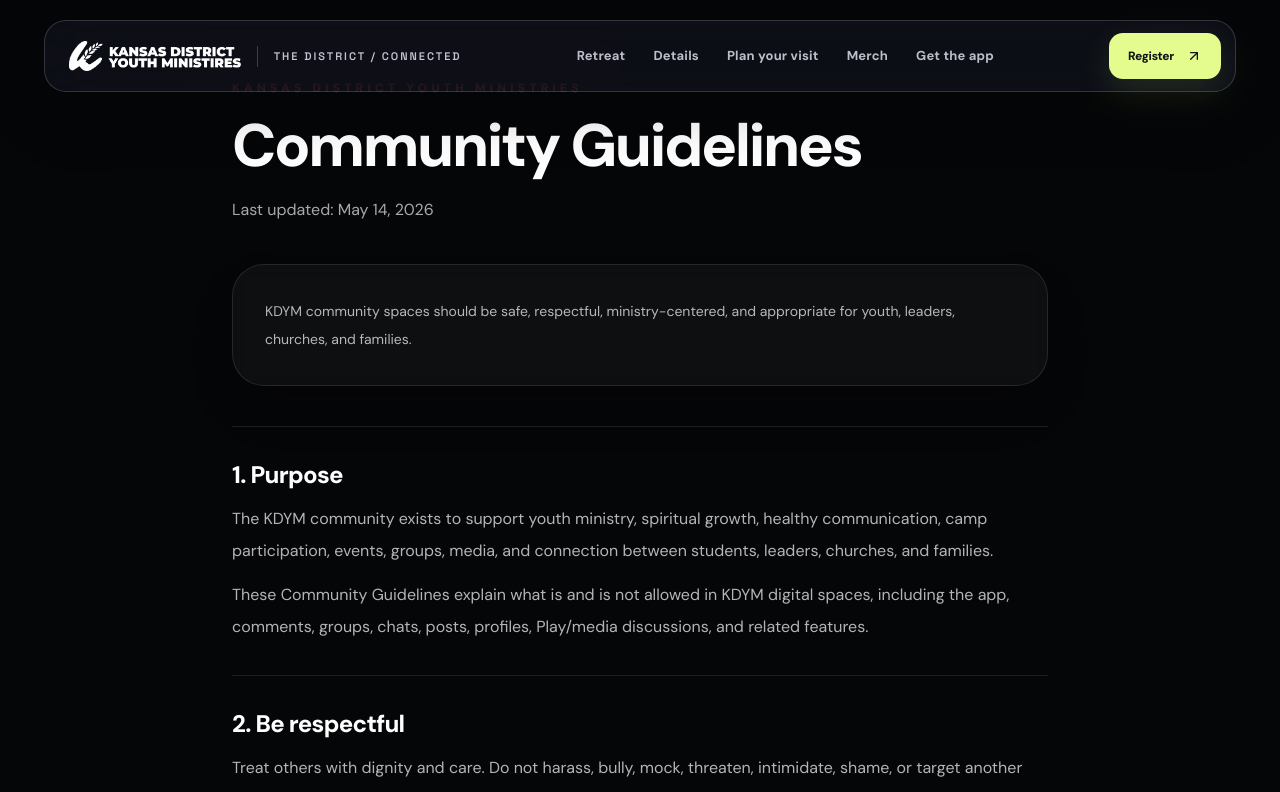
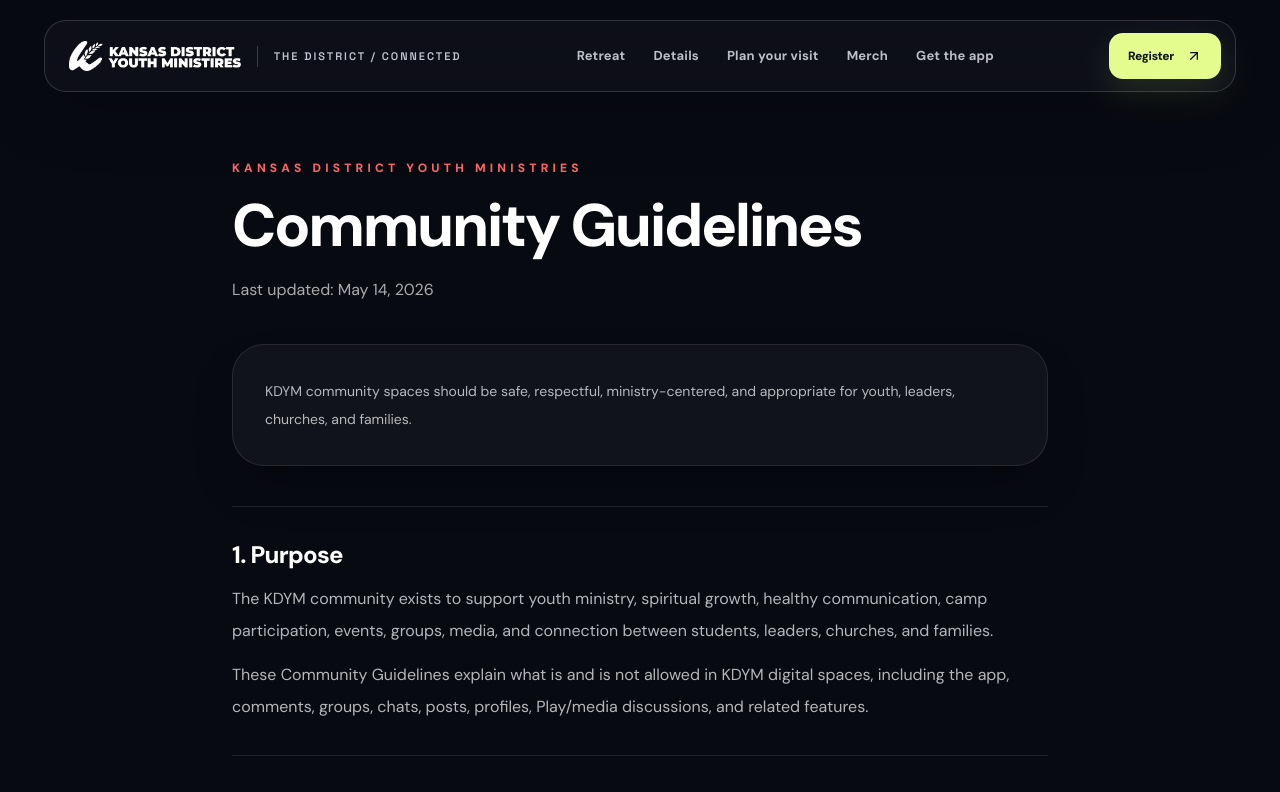
Before and after one commit to sparkdeveloping/kdym, a Next.js app: page /community-guidelines in a window 1280 px wide. Shown: the top 792 px of the page. Built offline with nearby package versions, Linux system fonts and the light colour scheme.

Commit message:
Fix repeated page titles and integrate policy pages with shared site layout

```diff
--- a/app/community-guidelines/page.jsx
+++ b/app/community-guidelines/page.jsx
@@ -99,13 +99,13 @@
 ];
 
 export const metadata = {
-  title: "Community Guidelines | KDYM",
+  title: "Community Guidelines",
   description: "Community Guidelines for Kansas District Youth Ministries digital spaces."
 };
 
 export default function CommunityGuidelinesPage() {
   return (
-    <main className="min-h-screen bg-[#050608] text-white">
+    <main className="hy-legal-page min-h-screen bg-[#050608] text-white">
       <section className="mx-auto flex w-full max-w-4xl flex-col gap-10 px-6 py-20 sm:px-8 lg:px-10">
         <div className="space-y-5">
           <p className="text-xs font-black uppercase tracking-[0.35em] text-red-400">Kansas District Youth Ministries</p>
```
